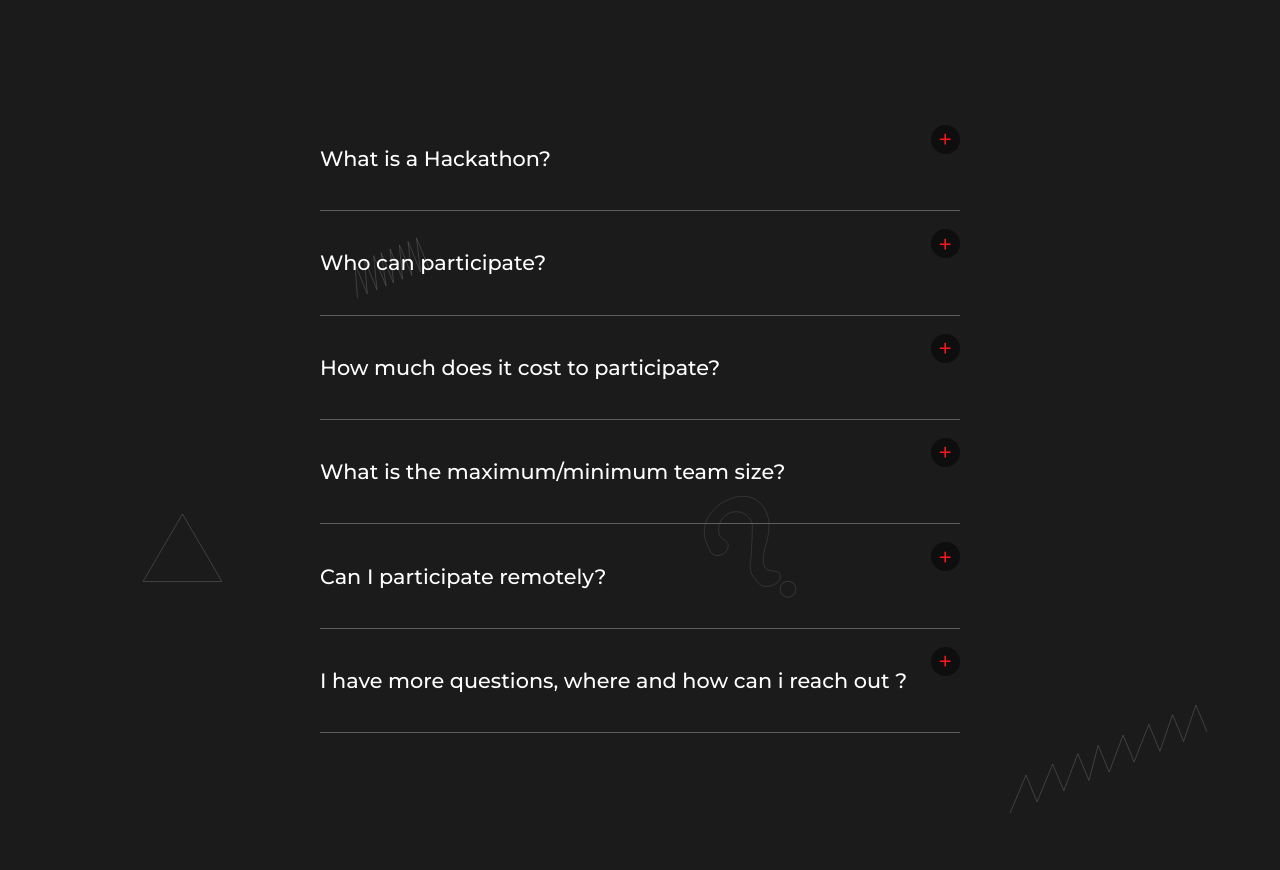
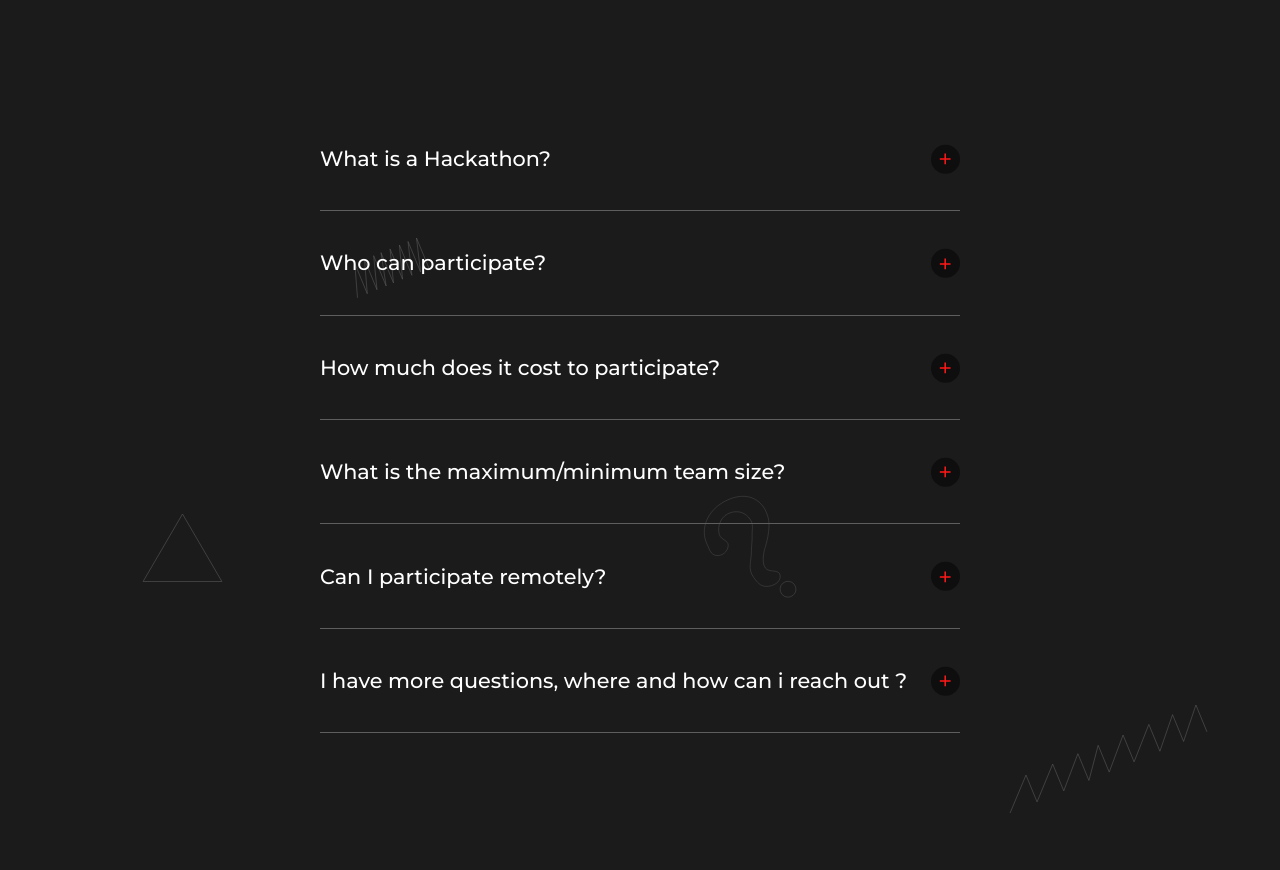
Before and after one commit to hack4bengal/s3, a React (Vite) app: page / in a window 1280 px wide. Shown: the part 9460-10330 px from the top of the page. Built offline with nearby package versions, Linux system fonts and the light colour scheme.

Commit message:
fix: Alignment for FAQ with toggle button

```diff
--- a/src/components/private/faq/FAQ.scss
+++ b/src/components/private/faq/FAQ.scss
@@ -94,7 +94,8 @@
     .accordion button .icon {
       display: inline-block;
       position: absolute;
-      top: 18px;
+      top: 0;
+      transform: translateY(130%);
       right: 0;
       width: 29px;
       height: 29px;
```
